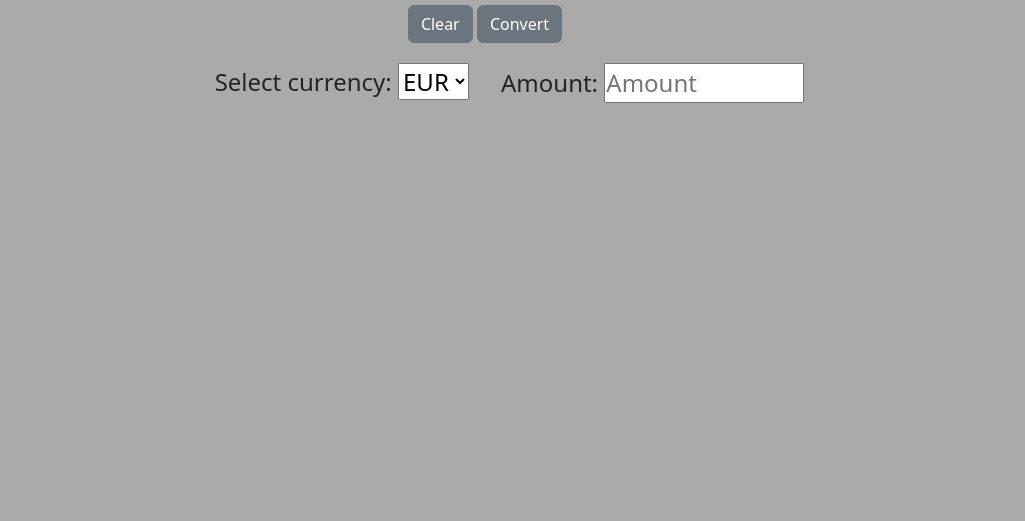
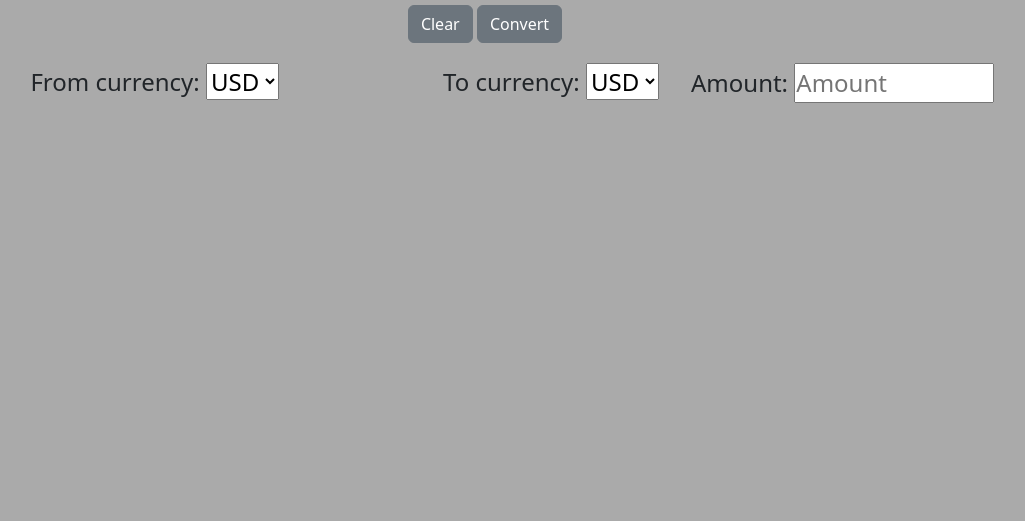
Before and after one commit to BamberDev/Currency-Converter, a plain HTML site: page index.html in a window 1280 px wide. Shown: the part 279-800 px from the top of the page, without its empty margins (155-1180 px from the left). Drawn offline with nearby package versions, Linux system fonts and the light colour scheme.

Commit message:
added more currencies to choose from and option to convert to other currency

```diff
--- a/index.html
+++ b/index.html
@@ -35,11 +35,33 @@
 
         <form class="row" id="currency-form">
           <div class="col-md fs-4 text-md-end m-1">
-            <label for="currency">Select currency:</label>
-            <select id="currency">
+            <label for="from-currency">From currency:</label>
+            <select id="from-currency">
+              <option value="USD">USD</option>
               <option value="EUR">EUR</option>
+              <option value="JPY">JPY</option>
+              <option value="GBP">GBP</option>
+              <option value="AUD">AUD</option>
+              <option value="CAD">CAD</option>
+              <option value="CHF">CHF</option>
+              <option value="CNY">CNY</option>
+              <option value="SEK">SEK</option>
+              <option value="NZD">NZD</option>
+            </select>
+          </div>
+          <div class="col-md fs-4 text-md-end m-1">
+            <label for="to-currency">To currency:</label>
+            <select id="to-currency">
               <option value="USD">USD</option>
+              <option value="EUR">EUR</option>
+              <option value="JPY">JPY</option>
+              <option value="GBP">GBP</option>
+              <option value="AUD">AUD</option>
+              <option value="CAD">CAD</option>
               <option value="CHF">CHF</option>
+              <option value="CNY">CNY</option>
+              <option value="SEK">SEK</option>
+              <option value="NZD">NZD</option>
             </select>
           </div>
           <div class="col-md fs-4 text-md-start m-1">
```
